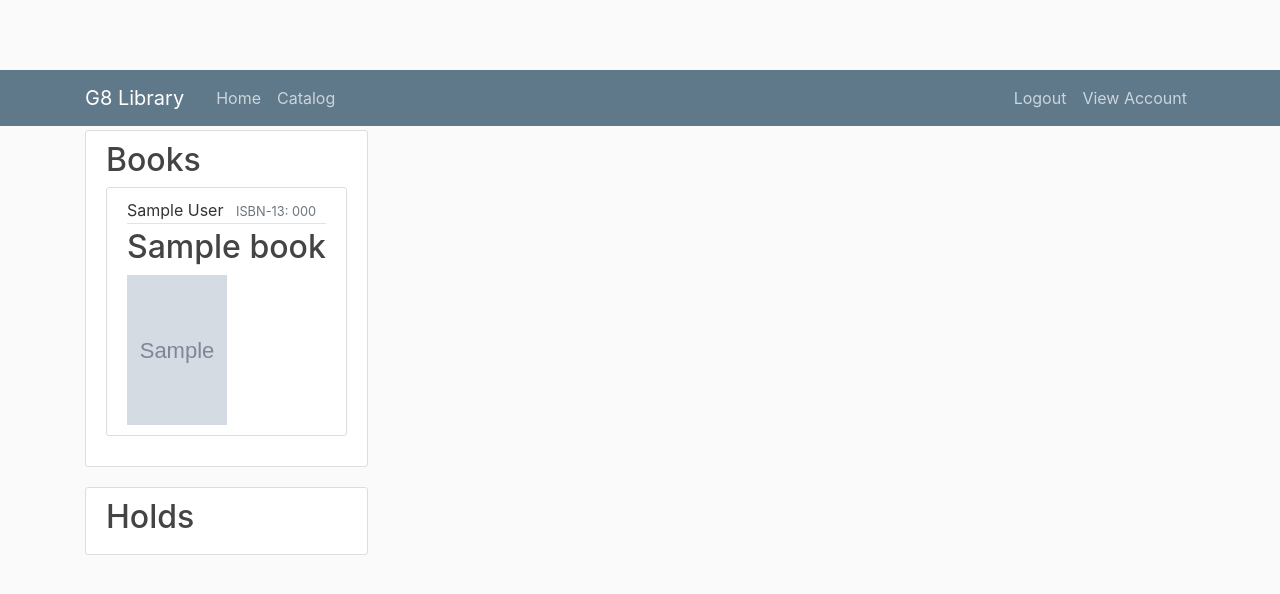
After one commit to JordonGarza/DatabasesProject, a Django app: page /catalog/account/ in a window 1280 px wide. The commit adds this page. Shown: the top 594 px of the page. Run offline with Django 3.2, Linux system fonts and the light colour scheme; a user stored in the database is signed in; tables that the repository leaves empty hold one stand-in row (values such as "Sample post"); grey boxes marked "Sample" are stand-in pictures; some libraries are stand-ins or nearby versions.

Commit message:
repurposed patron page as account.html

```diff
--- a/DatabasesWebsite/catalog/static/catalog/main.css
+++ b/DatabasesWebsite/catalog/static/catalog/main.css
@@ -10,11 +10,6 @@ h1, h2, h3, h4, h5, h6 {
 
 ul {
   margin: 0;
-}
-
-article{
-  position: relative;
-  top: 50px;
 }
 
 .bg-steel {
--- /dev/null
+++ b/DatabasesWebsite/catalog/templates/catalog/account.html
@@ -0,0 +1,28 @@
+{% extends "catalog/base.html" %}
+{% block content %}
+
+<div class = "form">
+<div class = "content-section">
+<h2> Books </h2>
+	{% for book in books %}
+		<article class="media content-section">
+          <div class="media-body">
+            <div class="article-metadata">
+              <a class="mr-2" >{{ book.author }}</a>
+              <small class="text-muted">ISBN-13: {{ book.isbn }}</small>
+            </div>
+            <h2><a class="article-title" >{{ book.title }}</a></h2>
+            <img src="../media/{{ book.cover_image }}" height="150" width="100" align="middle">
+          </div>
+		</article>
+
+	{% endfor %}
+
+</div>
+<div class = "content-section">
+<h2> Holds</h2>
+
+</div>
+</div>
+
+{% endblock content%}
--- a/DatabasesWebsite/catalog/templates/catalog/base.html
+++ b/DatabasesWebsite/catalog/templates/catalog/base.html
@@ -41,6 +41,7 @@
             {% if user.is_authenticated %}
               <div class="navbar-nav">
                <a class="nav-item nav-link" href="{% url 'logout' %}">Logout</a>
+               <a class="nav-item nav-link" href="{% url 'account' %}">View Account</a>
               </div>
             {% endif %}
           </div>
--- a/DatabasesWebsite/catalog/urls.py
+++ b/DatabasesWebsite/catalog/urls.py
@@ -3,5 +3,7 @@ from django.views.generic.base import TemplateView
 from . import views
 
 urlpatterns = [
+    path('account/', views.seeAccount, name='account'),
     path('', views.index, name='catalog_index'),
+
 ]
--- a/DatabasesWebsite/catalog/views.py
+++ b/DatabasesWebsite/catalog/views.py
@@ -11,6 +11,8 @@ from users.models import Moviecopy
 from users.models import Holds
 from users.models import UsersCustomuser
 from users.models import Item
+
+from django.contrib.auth.decorators import login_required
 
 
 def index(request):
@@ -165,3 +167,14 @@ def index(request):
 
 
 	return render(request, 'catalog/home.html', context)
+
+
+#See link for use of login_required decorator
+# https://docs.djangoproject.com/en/2.2/topics/auth/default/
+@login_required(login_url="../login/")
+def seeAccount(request):
+    #function redirects user to webpage for patrons (non-admin) users
+    holds = Holds.objects.all()
+    books = Book.objects.all()
+    context = {'holds': holds, 'books':books}
+    return render(request, 'catalog/account.html',context)
--- a/DatabasesWebsite/users/urls.py
+++ b/DatabasesWebsite/users/urls.py
@@ -6,7 +6,6 @@ from . import views
 
 urlpatterns = [
     path('signup/', views.SignUp.as_view(), name='signup'),
-    path('account/', views.seeAccount, name='account'),
     path('checkOut/', views.add_model, name='add_model'),
     path('checkIn/', views.add_checkIn, name='add_checkIn'),
 ]
```
Also changed, not shown: DatabasesWebsite/templates/account.html (deleted, +0 -9 lines), DatabasesWebsite/users/views.py (+0 -7 lines).
